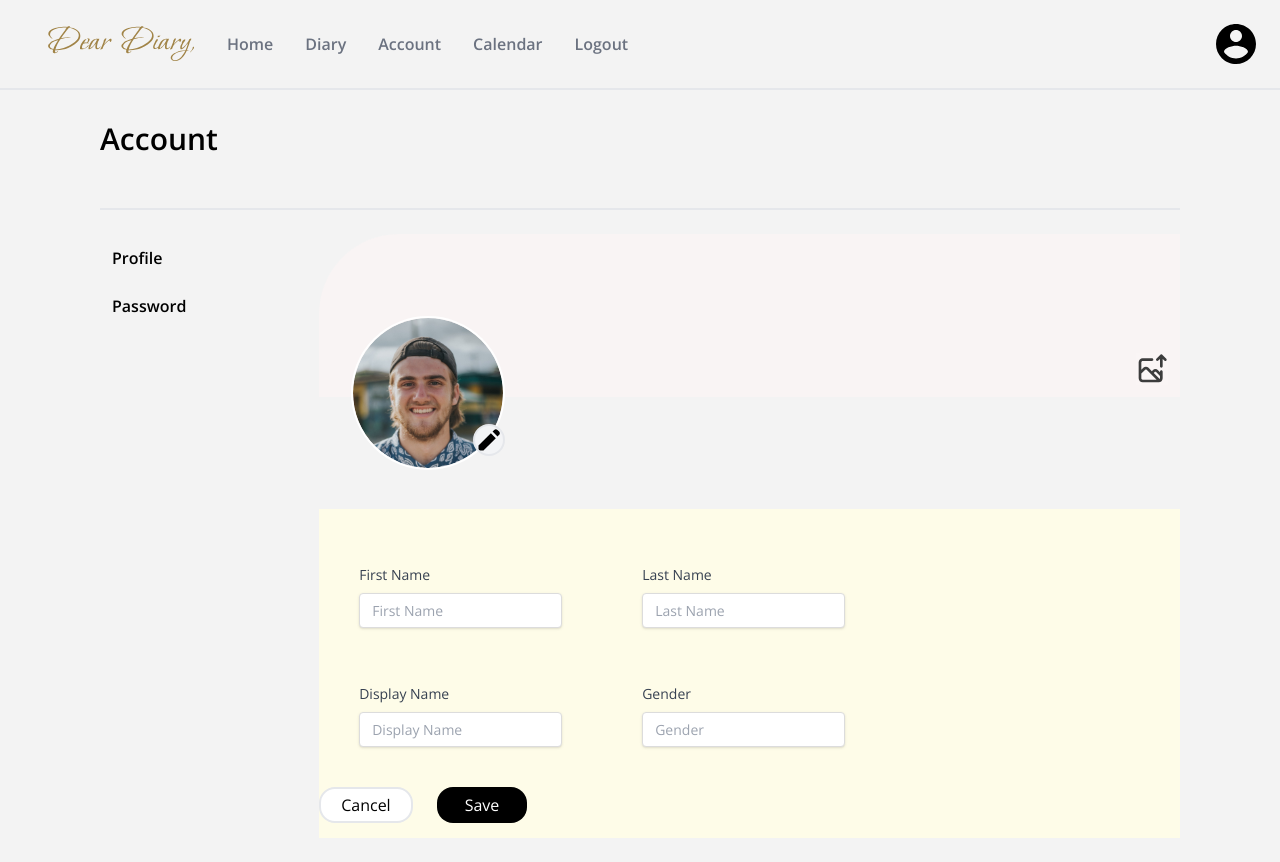
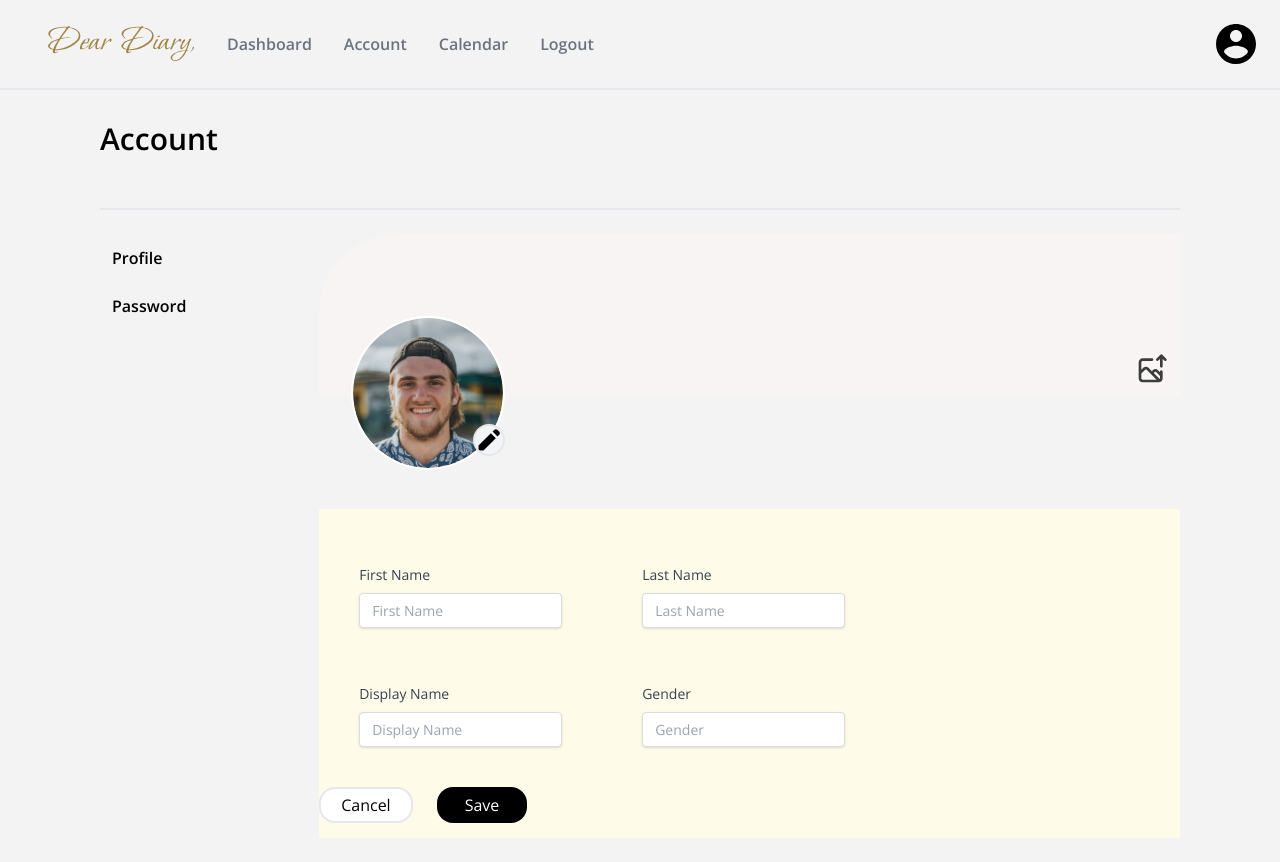
Before and after one commit to GauravVBhambhani/WebDes_FinalProject, a React (Create React App) app in the folder dear-diary/: page /account in a window 1280 px wide. Shown: the top 862 px of the page. Built offline with nearby package versions, Linux system fonts and the light colour scheme.

Commit message:
final commit

```diff
--- a/dear-diary/src/components/layout/Navbar.js
+++ b/dear-diary/src/components/layout/Navbar.js
@@ -14,12 +14,12 @@ function Navbar() {
         <div className="ml-10 flex items-center">
           <img src={dearDiary} alt="logo" className="mr-4" />
           <ul className="hidden md:flex">
-            <Link to="/">
-              <li className="nav-list">Home</li>
+            <Link to="/dashboard">
+              <li className="nav-list">Dashboard</li>
             </Link>
-            <Link to="/diary">
+            {/* <Link to="/diary">
               <li className="nav-list">Diary</li>
-            </Link>
+            </Link> */}
             <Link to="/account">
               <li className="nav-list">Account</li>
             </Link>
--- a/dear-diary/src/components/signin/Signin.js
+++ b/dear-diary/src/components/signin/Signin.js
@@ -16,7 +16,7 @@ class Signin extends React.Component {
     const { email, password } = this.state;
     console.log(email, password);
 
-    fetch("http://localhost:3001/user/signin", {
+    fetch("http://localhost:3002/user/signin", {
       method: "POST",
       crossDomain: true,
 
--- a/dear-diary/src/components/signup/Signup.js
+++ b/dear-diary/src/components/signup/Signup.js
@@ -113,7 +113,7 @@ class Signup extends React.Component {
         const { firstName, lastName, email, password } = this.state;
         console.log(firstName, lastName, email, password);
 
-        fetch("http://localhost:3001/user/signup", {
+        fetch("http://localhost:3002/user/signup", {
             method: "POST",
             crossDomain: true,
 
--- a/dear-diary/src/components/userAccount/UserAccount.js
+++ b/dear-diary/src/components/userAccount/UserAccount.js
@@ -10,7 +10,7 @@ class UserAccount extends React.Component {
     }
 
     componentDidMount() {
-        fetch("http://localhost:3001/userAccount", {
+        fetch("http://localhost:3002/userAccount", {
             method: "POST",
             crossDomain: true,
             headers: {
```
